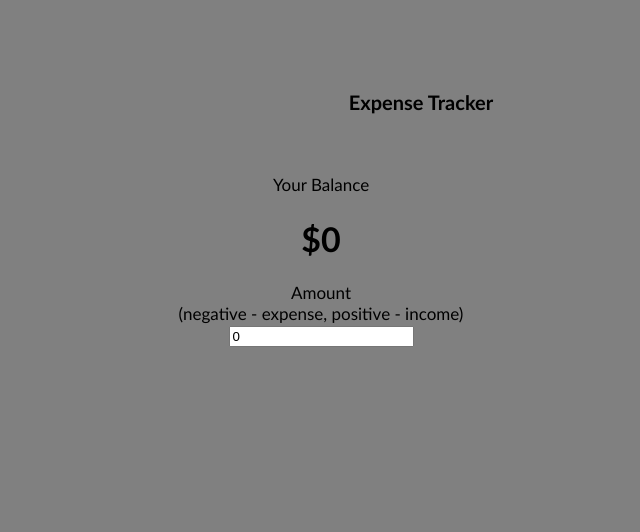
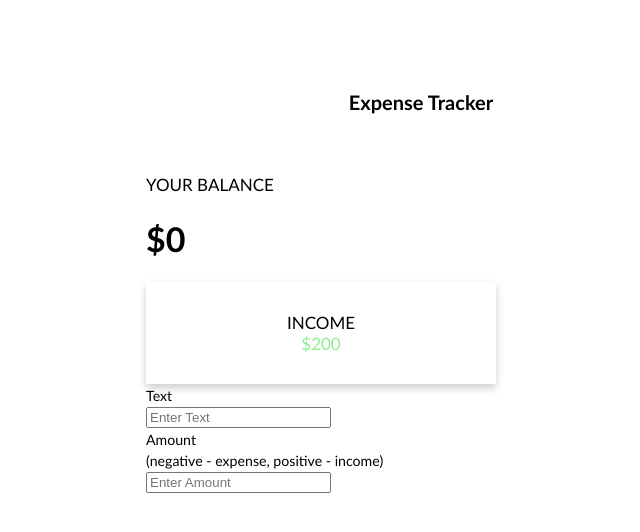
Before and after one commit to yomal148/expense-tracker, a React (Create React App) app: page / in a window 1280 px wide. Shown: the top 532 px of the page, without its empty margins (219-859 px from the left). Built offline with nearby package versions, Linux system fonts and the light colour scheme.

Commit message:
Adding incomeexpenses card

```diff
--- a/src/App.css
+++ b/src/App.css
@@ -41,7 +41,7 @@
   position: relative;
   top: 120px;
   right: 100px;
-  text-align: center;
+  text-align: left;
   font-family:'Gill Sans', 'Gill Sans MT', Calibri, 'Trebuchet MS', sans-serif;
   font-size: 17px;
   margin: 30px auto;
--- a/src/App.js
+++ b/src/App.js
@@ -2,7 +2,8 @@ import React from 'react'
 import './App.css';
 import Header from './components/header/Header'
 import Balance from './components/balance/Balance'
-import Transaction from './components/income/Transaction';
+import Transaction from './components/transactions/Transaction';
+import IncomeExpenses from './incomeexpenses/IncomeExpenses';
 
 function App() {
 
@@ -11,6 +12,7 @@ function App() {
       <Header/>
       <div className='container'>
         <Balance/>
+        <IncomeExpenses/>
         <Transaction/>
       </div>
     </div>
@@ -20,5 +22,5 @@ function App() {
 }
 
 // Background color
-document.body.style = 'background: gray;';
+document.body.style = 'background: white;';
 export default App;
--- a/src/components/balance/Balance.js
+++ b/src/components/balance/Balance.js
@@ -11,7 +11,7 @@ const Balance = () => {
 
   return (
     <>
-      Your Balance
+      YOUR BALANCE
        <h1> ${balance} </h1>
 
     </>
--- a/src/components/income/Transaction.js
+++ /dev/null
@@ -1,30 +0,0 @@
-import React from 'react';
-import { useState } from "react";
-
-const Transaction = () => {
-  const [income, setIncome] = useState(0);
-
-  const handleChange = event => {
-
-    const result = event.target.value.replace(/\D/g, '');
-
-    setIncome(result)
-  };
-
-  return (
-    <div className='transaction'>
-      <form>
-         Amount <br /> (negative - expense, positive - income)
-        <input
-          type="text" pattern="[0-9]*"
-          placeholder="Enter Amount"
-          value={income}
-          onInput={handleChange}
-        />
-      </form>
-
-    </div>
-  )
-}
-
-export default Transaction
--- /dev/null
+++ b/src/components/transactions/Transaction.js
@@ -0,0 +1,48 @@
+import React from 'react';
+import { useState } from "react";
+
+const Transaction = () => {
+  const [amount, setAmount] = useState('');
+  const [text, setText] = useState('');
+
+  // updater function to only allow numbers in amount input box
+  const handleChange = event => {
+
+    const result = event.target.value.replace(/\D/g, '');
+
+    setAmount(result)
+  };
+  // updater function to only allow text in text input box
+  const handleChange2 = event => {
+
+    const result = event.target.value.replace(/[^a-z]/gi, '');
+
+    setText(result)
+  };
+
+  return (
+    <>
+      <form>
+         <small> Text </small> <br />
+        <input
+          type="text"
+          placeholder="Enter Text"
+          value={text}
+          onInput={handleChange2}
+        />
+        <br />
+         <small>  Amount <br /> (negative - expense, positive - income)
+         </small>
+        <input
+          type="text" pattern="[0-9]*"
+          placeholder="Enter Amount"
+          value={amount}
+          onInput={handleChange}
+        />
+      </form>
+
+    </>
+  )
+}
+
+export default Transaction
--- /dev/null
+++ b/src/incomeexpenses/IncomeExpenses.js
@@ -0,0 +1,19 @@
+import React from 'react'
+import './incomeexpenses.css';
+
+const IncomeExpenses = () => {
+  return (
+    <div className='card'>
+            INCOME <br />
+        <div className='numbertext'>
+            $200
+        </div>
+        <vr>
+
+        </vr>
+        </div>
+
+  )
+}
+
+export default IncomeExpenses
--- /dev/null
+++ b/src/incomeexpenses/incomeexpenses.css
@@ -0,0 +1,21 @@
+.card {
+    /* Add shadows to create the "card" effect */
+    box-shadow: 0 4px 8px 0 rgba(0,0,0,0.2);
+    transition: 0.3s;
+    padding-top: 30px;
+    text-align: center;
+    padding-bottom: 30px;
+  }
+
+  .Divider {
+    border-left:1px solid #38546d;
+    border-right:1px solid #16222c;
+    height:80px;
+    position:absolute;
+    right:249px;
+    top:10px;
+}
+
+.numbertext{
+    color: lightgreen;
+}
```
Also changed, not shown: src/components/income/transaction.css (deleted, +0 -8 lines).
